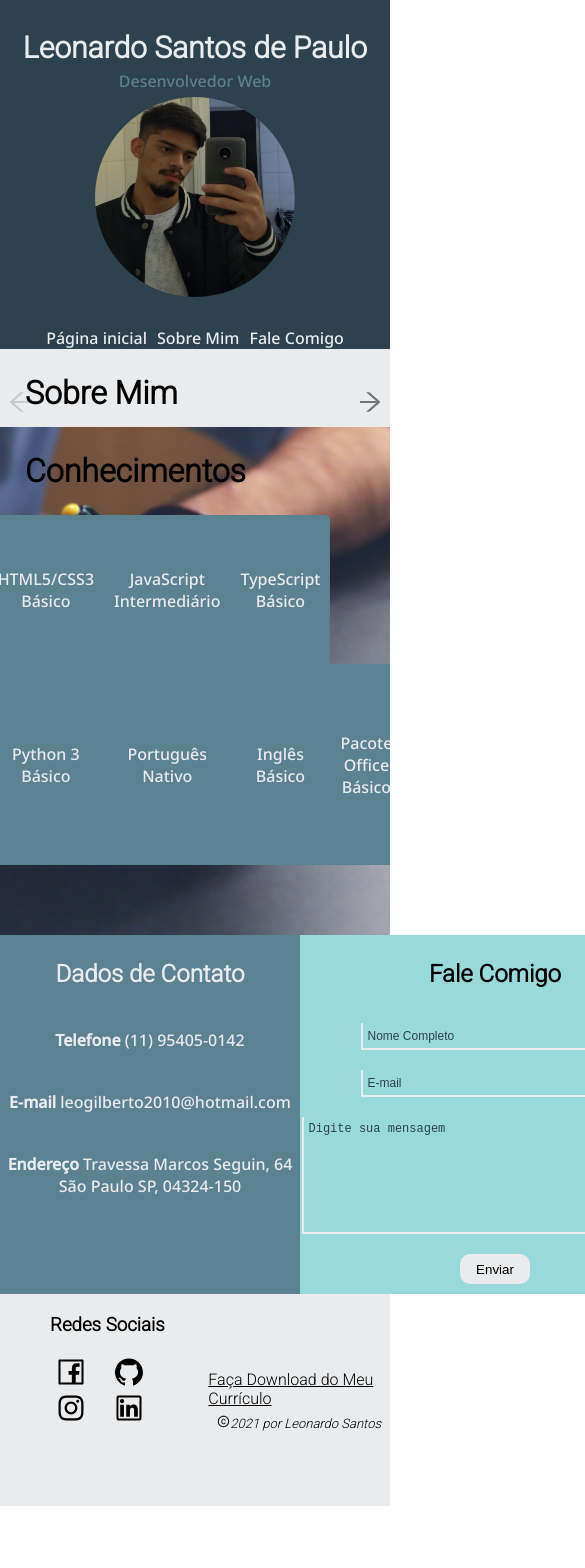
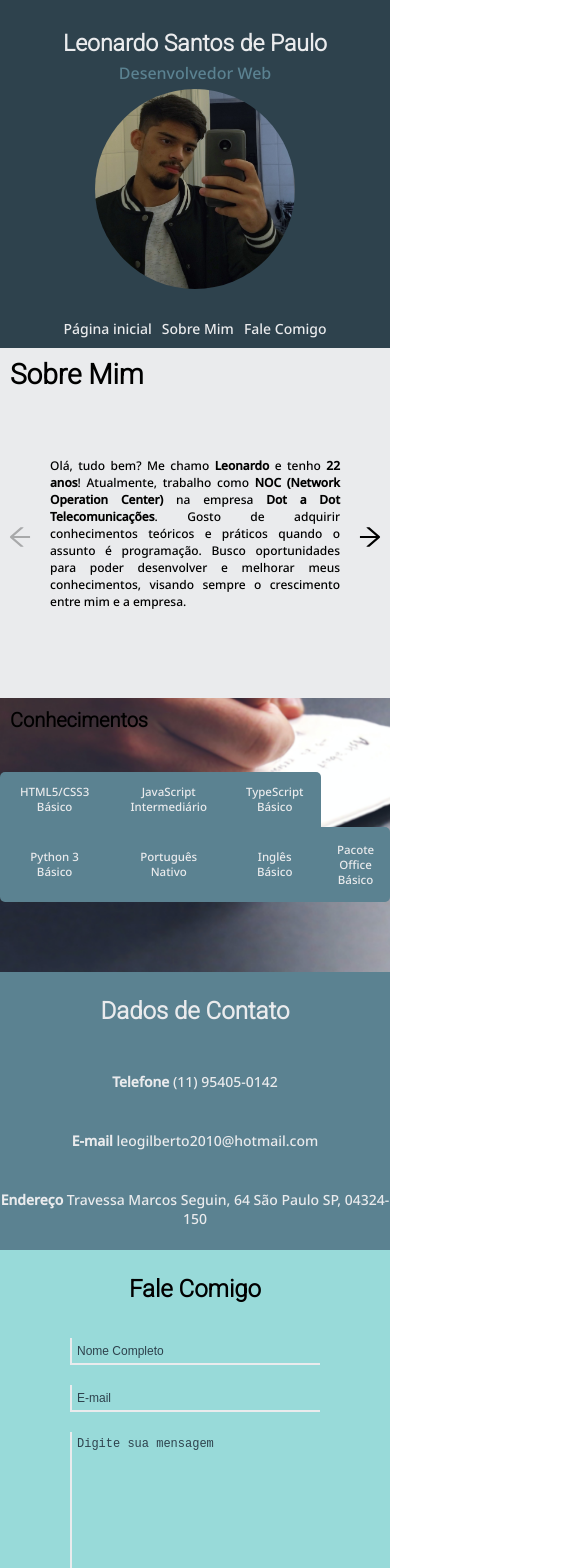
Before and after one commit to LeoSantosp2/portifolio, a React (Create React App) app: page / in a window 390 px wide. Shown: the top 1568 px of the page, 585 px wide, since content can reach past the window. Before the commit the page ends 1506 px from the top, so only its background shows below. Built offline with nearby package versions, Linux system fonts and the light colour scheme.

Commit message:
Fazendo algumas alterações no código + Adicionando Media Querie

```diff
--- a/src/components/aside/index.tsx
+++ b/src/components/aside/index.tsx
@@ -28,7 +28,6 @@ export default function Aside() {
                         type="text"
                         name="name"
                         className="name"
-                        size={30}
                         maxLength={30}
                         placeholder="Nome Completo"
                         autoComplete="off"
@@ -39,21 +38,13 @@ export default function Aside() {
                         type="email"
                         name="email"
                         className="email"
-                        size={30}
                         maxLength={30}
                         placeholder="E-mail"
                         autoComplete="off"
                         required={true}
                     />
 
-                    <textarea
-                        name="msg"
-                        className="msg"
-                        cols={45}
-                        rows={7}
-                        placeholder="Digite sua mensagem"
-                        required={true}
-                    ></textarea>
+                    <textarea name="msg" className="msg" placeholder="Digite sua mensagem" required={true}></textarea>
 
                     <button>Enviar</button>
 
--- a/src/components/aside/styled.ts
+++ b/src/components/aside/styled.ts
@@ -15,6 +15,10 @@ export const Container = styled.aside`
 
     h1 {
         margin: 25px 0px;
+    }
+
+    @media all and (max-width: 450px) {
+        display: block;
     }
 `;
 
@@ -37,6 +41,13 @@ export const ContactsData = styled.div`
     .contents p {
         margin: 20px 0px;
     }
+
+    @media all and (max-width: 450px) {
+        .contents {
+            width: 100%;
+            font-size: 14px;
+        }
+    }
 `;
 
 export const TalkToMe = styled.div`
@@ -50,6 +61,7 @@ export const TalkToMe = styled.div`
 
     .form input,
     textarea {
+        width: 300px;
         margin: 10px;
         padding: 5px;
         border: none;
@@ -62,6 +74,10 @@ export const TalkToMe = styled.div`
             color: ${colors.color01};
             font-size: 12px;
         }
+    }
+
+    .form textarea {
+        height: 150px;
     }
 
     .form button {
@@ -77,4 +93,11 @@ export const TalkToMe = styled.div`
             border: 1px solid ${colors.color01};
         }
     }
+
+    @media all and (max-width: 450px) {
+        .form input,
+        textarea {
+            width: 250px;
+        }
+    }
 `;
--- a/src/components/footer/styled.ts
+++ b/src/components/footer/styled.ts
@@ -11,6 +11,10 @@ export const Container = styled.footer`
 
     div {
         width: 100%;
+    }
+
+    @media all and (max-width: 450px) {
+        display: block;
     }
 `;
 
@@ -36,6 +40,22 @@ export const SocialMedias = styled.div`
         list-style: none;
         columns: 2;
     }
+
+    @media all and (max-width: 450px) {
+        padding-left: 25px;
+
+        h3 {
+            margin: 0px;
+            padding-top: 20px;
+            padding-bottom: 7px;
+            font-size: 16px;
+        }
+
+        svg {
+            width: 25px;
+            height: 25px;
+        }
+    }
 `;
 
 export const Curriculo = styled.div`
@@ -57,4 +77,11 @@ export const Curriculo = styled.div`
         font-style: italic;
         font-size: 13px;
     }
+
+    @media all and (max-width: 450px) {
+        a,
+        p {
+            font-size: 12px;
+        }
+    }
 `;
--- a/src/components/header/index.tsx
+++ b/src/components/header/index.tsx
@@ -1,4 +1,5 @@
 import React from 'react';
+import AnchorLink from 'react-anchor-link-smooth-scroll';
 
 import { Container } from './styled';
 
@@ -15,9 +16,9 @@ export default function Header() {
 
             <div className="menu">
                 <nav>
-                    <a href="#">Página inicial</a>
-                    <a href="#about-me">Sobre Mim</a>
-                    <a href="#talkToMe">Fale Comigo</a>
+                    <AnchorLink href="#">Página inicial</AnchorLink>
+                    <AnchorLink href="#about-me">Sobre Mim</AnchorLink>
+                    <AnchorLink href="#talkToMe">Fale Comigo</AnchorLink>
                 </nav>
             </div>
         </Container>
--- a/src/components/header/styled.ts
+++ b/src/components/header/styled.ts
@@ -59,4 +59,15 @@ export const Container = styled.header`
             font-size: 30px;
         }
     }
+
+    @media all and (max-width: 400px) {
+        .perfil h1 {
+            font-size: 23px;
+        }
+
+        .menu nav {
+            margin-bottom: 10px;
+            font-size: 14px;
+        }
+    }
 `;
--- a/src/components/main/index.tsx
+++ b/src/components/main/index.tsx
@@ -14,9 +14,11 @@ export default function Main() {
                 totalSlides={4}
                 className="containerProfile"
             >
-                <Slider>
+                <Slider className="slider">
                     <Slide index={0} className="aboutMe" id="about-me">
+                        <div className="title">
                             <h1>Sobre Mim</h1>
+                        </div>
 
                         <div className="contents">
                             <p>
@@ -30,7 +32,9 @@ export default function Main() {
                     </Slide>
 
                     <Slide index={1} className="formation">
+                        <div className="title">
                             <h1>Formação</h1>
+                        </div>
 
                         <div className="contents">
                             <ul>
@@ -48,7 +52,9 @@ export default function Main() {
                     </Slide>
 
                     <Slide index={2} className="experience">
+                        <div className="title">
                             <h1>Experiências</h1>
+                        </div>
 
                         <div className="contents">
                             <ul>
@@ -66,8 +72,11 @@ export default function Main() {
                     </Slide>
 
                     <Slide index={3} className="projects">
+                        <div className="title">
                             <h1>Projetos</h1>
+                        </div>
 
+                        <div className="contents">
                             <ul>
                                 <li>
                                     <a
@@ -80,7 +89,11 @@ export default function Main() {
                                 </li>
 
                                 <li>
-                                <a href="https://leosantosp2.github.io/projeto-enel" target={'_blank'} rel="noreferrer">
+                                    <a
+                                        href="https://leosantosp2.github.io/projeto-enel"
+                                        target={'_blank'}
+                                        rel="noreferrer"
+                                    >
                                         Projeto Enel
                                     </a>
                                 </li>
@@ -102,17 +115,26 @@ export default function Main() {
                                 </li>
 
                                 <li>
-                                <a href="https://leosantosp2.github.io/calculadora" target={'_blank'} rel="noreferrer">
+                                    <a
+                                        href="https://leosantosp2.github.io/calculadora"
+                                        target={'_blank'}
+                                        rel="noreferrer"
+                                    >
                                         Calculadora
                                     </a>
                                 </li>
 
                                 <li>
-                                <a href="https://leosantosp2.github.io/formulario" target={'_blank'} rel="noreferrer">
+                                    <a
+                                        href="https://leosantosp2.github.io/formulario"
+                                        target={'_blank'}
+                                        rel="noreferrer"
+                                    >
                                         Formulário
                                     </a>
                                 </li>
                             </ul>
+                        </div>
                     </Slide>
                 </Slider>
 
@@ -127,7 +149,7 @@ export default function Main() {
             <ContainerKnowlegge>
                 <h1>Conhecimentos</h1>
 
-                <div className="contents">
+                <div className="contents-ability">
                     <table>
                         <tr>
                             <td className="td-01">
--- a/src/components/main/styled.ts
+++ b/src/components/main/styled.ts
@@ -6,7 +6,6 @@ import imgBackground from '../../images/img-fundo.png';
 
 export const Container = styled.main`
     width: 100%;
-    overflow: hidden;
     font-family: ${notoSans}, Arial, sans-serif;
     background: ${colors.color04} url(${imgBackground}) center top no-repeat fixed;
     background-size: cover;
@@ -16,41 +15,51 @@ export const Container = styled.main`
         background-color: ${colors.color04};
     }
 
-    .containerProfile h1 {
-        margin: 25px;
+    .slider {
+        height: 250px;
     }
 
-    .containerProfile ul {
-        margin-right: 25px;
-        list-style: none;
-        text-align: center;
+    .title,
+    .contents {
+        width: 100%;
+    }
+
+    .title {
+        height: 100px;
+        padding-left: 20px;
+        padding-top: 20px;
     }
 
     .contents {
+        height: 100px;
+        padding: 0px 50px;
         display: flex;
         justify-content: center;
         align-items: center;
     }
 
-    .aboutMe p {
-        padding: 0px 50px;
-        line-height: 1.5em;
+    .contents p {
+        text-align: justify;
     }
 
-    .projects ul {
-        width: 500px;
-        margin: auto;
+    .contents ul {
+        margin: 0px 20px;
+        list-style: none;
+        text-align: center;
+    }
+
+    .projects .contents ul {
         columns: 2;
         list-style: disc;
         text-align: left;
     }
 
-    .projects ul li {
+    .projects .contents ul li {
         width: 200px;
         margin: 10px 0px;
     }
 
-    .projects ul li a {
+    .projects .contents ul li a {
         text-decoration: none;
         color: ${colors.color05};
 
@@ -62,15 +71,9 @@ export const Container = styled.main`
     .button {
         position: absolute;
         top: 50%;
-        opacity: 0.5;
-        transition: 0.4s;
         border: 0px;
         cursor: pointer;
         background-color: transparent;
-
-        :hover {
-            opacity: 1;
-        }
     }
 
     .arrowLeft {
@@ -80,6 +83,28 @@ export const Container = styled.main`
     .arrowRight {
         right: 1.5%;
     }
+
+    @media all and (max-width: 450px) {
+        .slider {
+            height: 350px;
+        }
+
+        .title {
+            padding-left: 10px;
+            padding-top: 10px;
+            font-size: 14px;
+        }
+
+        .contents {
+            padding-top: 70px;
+            font-size: 12px;
+        }
+
+        .projects .contents ul {
+            columns: 1;
+            margin-left: 100px;
+        }
+    }
 `;
 
 export const ContainerKnowlegge = styled.div`
@@ -87,6 +112,12 @@ export const ContainerKnowlegge = styled.div`
 
     h1 {
         margin: 25px;
+    }
+
+    .contents-ability {
+        display: flex;
+        justify-content: center;
+        align-items: center;
     }
 
     table {
@@ -120,4 +151,25 @@ export const ContainerKnowlegge = styled.div`
         border-top-right-radius: 5px;
         border-bottom-right-radius: 5px;
     }
+
+    @media all and (max-width: 450px) {
+        h1 {
+            margin: 10px;
+            font-size: 20px;
+        }
+
+        table {
+            width: 100%;
+            height: 130px;
+            margin-top: 30px;
+            font-size: 11.5px;
+        }
+
+        table tr td {
+            width: 50px;
+            padding: 5px;
+            background-color: ${colors.color02};
+            color: ${colors.color04};
+        }
+    }
 `;
```
Lines whose indentation alone changed are shown as unchanged.
